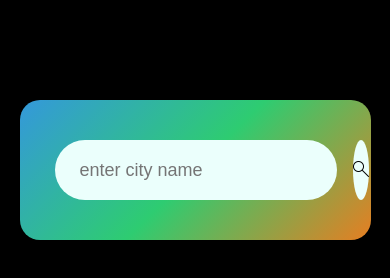
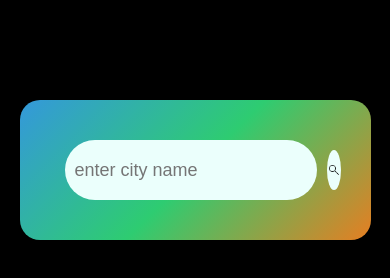
Before and after one commit to clairewambuinjuguna/Myweatherapp, a plain HTML site: page index.html in a window 390 px wide. Drawn offline with Linux system fonts and the light colour scheme.

Commit message:
mediaqueries

```diff
--- a/index.html
+++ b/index.html
@@ -6,6 +6,7 @@
     <meta name="theme-color" content="#00feba">
     <title>MyWeatherAPP</title>
     <link rel="stylesheet" href="style.css">
+    <link rel="stylesheet" href="mediaqueries.css">
     <link rel="manifest" href="/manifest.json">
     <link rel="apple-touch-icon" href="./assets/weatherlogo.png">
 </head>
--- /dev/null
+++ b/mediaqueries.css
@@ -0,0 +1,44 @@
+@media screen and (max-width: 469px) {
+.search{
+    display: flex;
+    margin-left: 5px;
+}
+.search button{
+    height: 40px;
+    width: 40px; ;
+
+}
+.search input{
+    padding: 10px 10px;
+    margin-left: 5px;
+    margin-right: 10px;
+}
+.search button img{
+    width: 10px;
+    height: 10px;
+}
+}
+/*
+@media screen and (max-width: 1200px) {
+
+}
+@media screen and (max-width: 600px) {
+
+}
+@media only screen and (max-device-width: 500px) and (max-device-height: 812px) and (-webkit-device-pixel-ratio: 3) {
+    .search{
+        width: 100%;
+        height: 60px;
+        width: 100px; ;
+
+    }
+    .search button{
+        margin-left: 2px;
+        width: 60px;
+        height: 60px;
+
+    }
+
+}
+
+*/
--- a/script.js
+++ b/script.js
@@ -32,7 +32,7 @@ async function checkWeather(city) {
         weatherIcon.src = "./assets/rainy.png";
     } else if (data.weather[0].main == "Mist") {
         weatherIcon.src = "./assets/mist.png";
-    } else if (data.weather[0].main == "Clear") {
+    } else if (data.weather[0].main == "") {
         weatherIcon.src = "./assets/clear.png";
     }
 
```
